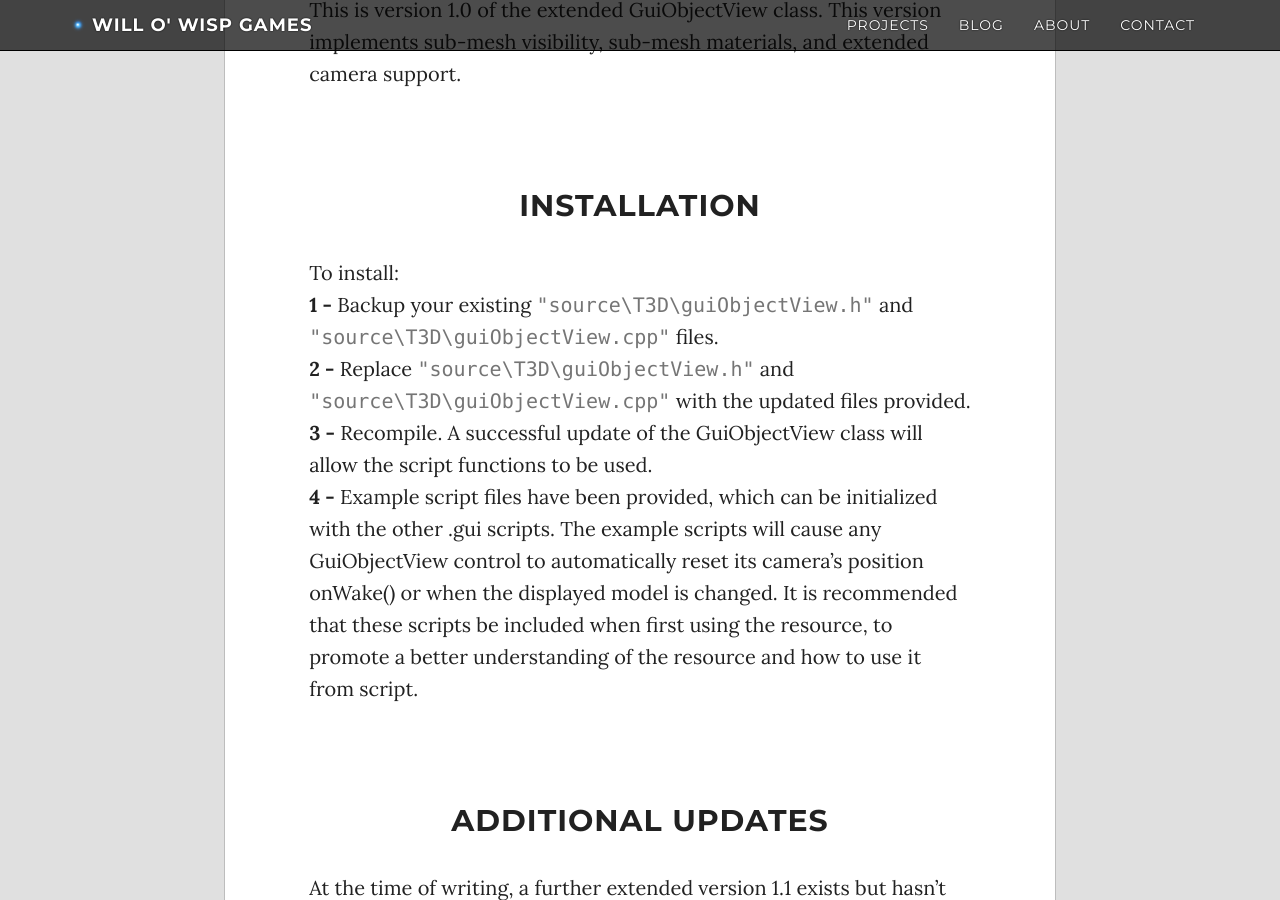
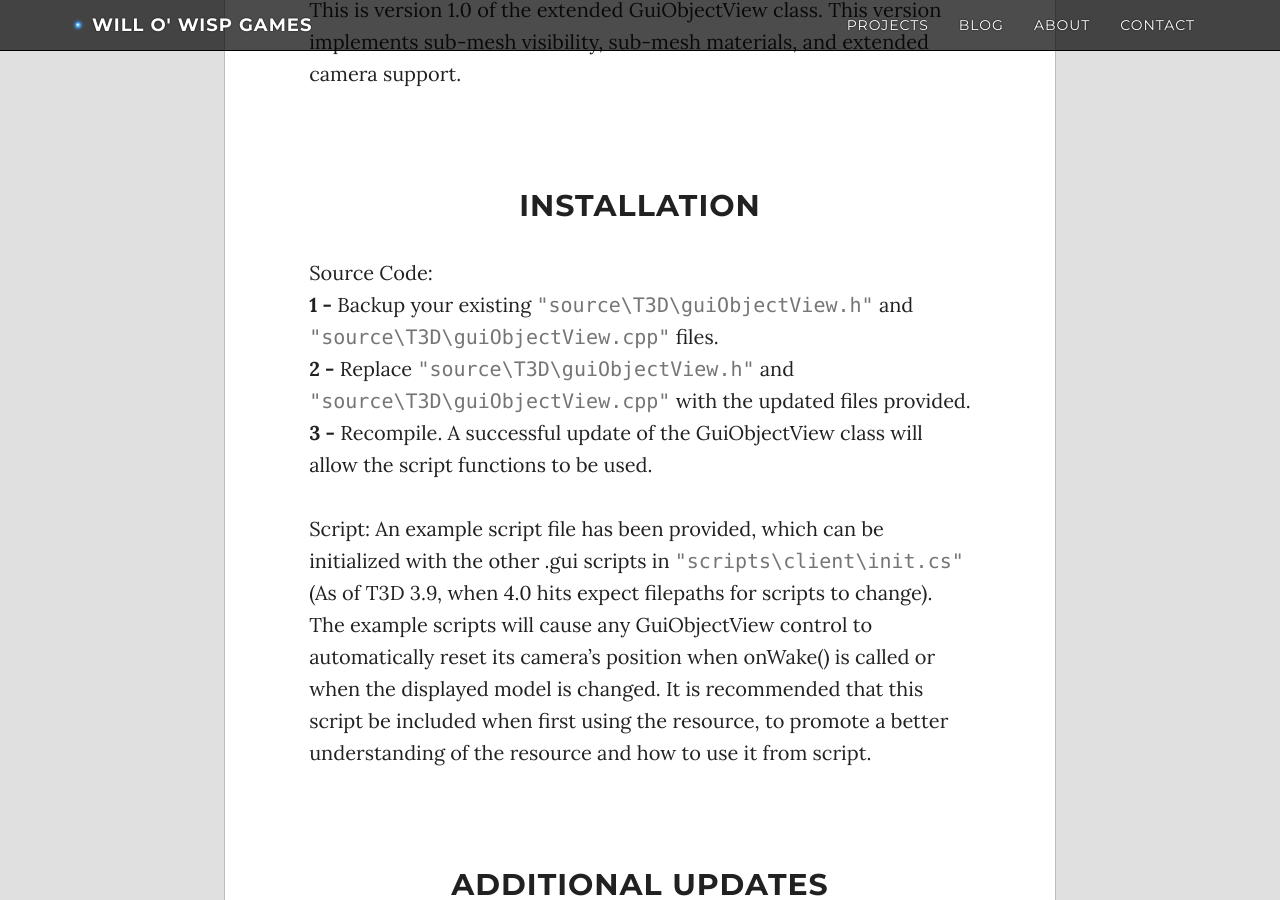
Before and after one commit to WilloWispGames/WilloWispGames.github.io, a Jekyll site: the page built from _posts/2016-09-15-ExtGuiObjView.md, in a window 1280 px wide and 900 px high, scrolled down 4976 px. Built offline with Jekyll 4.4.1, drawn with Linux system fonts in a browser that asks for light colours; nearby versions of some CDN libraries; comment, search, counter and statistics services are not loaded.

Commit message:
Update 2016-09-15-ExtGuiObjView.md

```diff
--- a/_posts/2016-09-15-ExtGuiObjView.md
+++ b/_posts/2016-09-15-ExtGuiObjView.md
@@ -100,11 +100,13 @@ This is version 1.0 of the extended GuiObjectView class. This version implements
 <br>
 <br>
 <h2>Installation</h2>
-To install:<br>
+Source Code:<br>
 <b>1 -</b> Backup your existing <filepath>"source\T3D\guiObjectView.h"</filepath> and <filepath>"source\T3D\guiObjectView.cpp"</filepath> files.<br>
 <b>2 -</b> Replace <filepath>"source\T3D\guiObjectView.h"</filepath> and <filepath>"source\T3D\guiObjectView.cpp"</filepath> with the updated files provided.<br>
 <b>3 -</b> Recompile. A successful update of the GuiObjectView class will allow the script functions to be used.<br>
-<b>4 -</b> Example script files have been provided, which can be initialized with the other .gui scripts. The example scripts will cause any GuiObjectView control to automatically reset its camera's position onWake() or when the displayed model is changed. It is recommended that these scripts be included when first using the resource, to promote a better understanding of the resource and how to use it from script.<br>
+<br>
+Script:
+An example script file has been provided, which can be initialized with the other .gui scripts in <filepath>"scripts\client\init.cs"</filepath>(As of T3D 3.9, when 4.0 hits expect filepaths for scripts to change). The example scripts will cause any GuiObjectView control to automatically reset its camera's position when onWake() is called or when the displayed model is changed. It is recommended that this script be included when first using the resource, to promote a better understanding of the resource and how to use it from script.<br>
 <br>
 <br>
 <h2>Additional Updates</h2>
```
